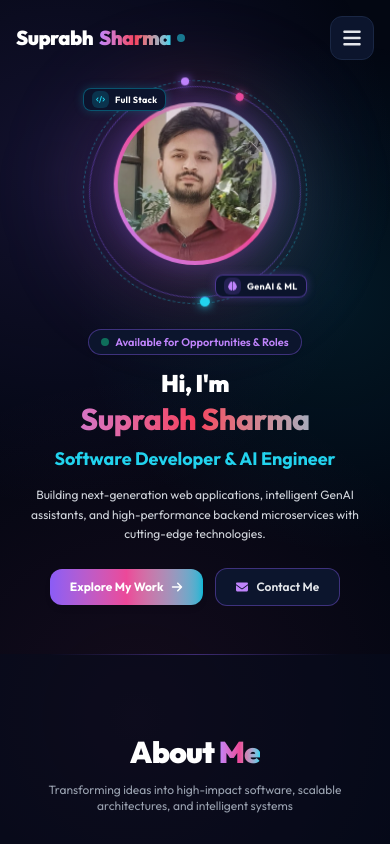
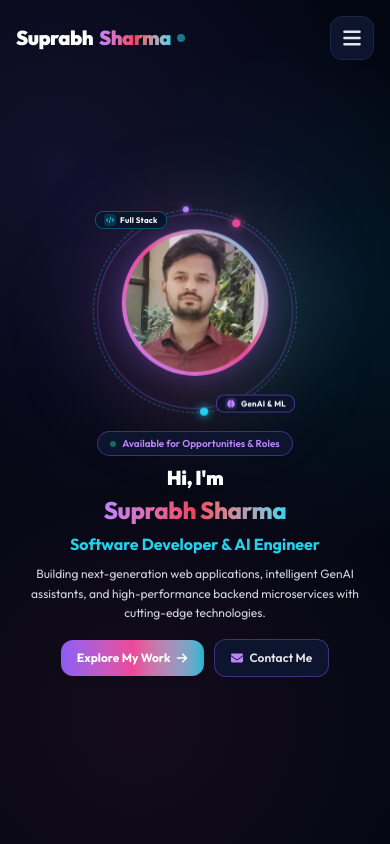
Before and after one commit to SuprabhSharma/Web_Portfolio, a React (Vite) app: page / in a window 390 px wide. Shown: the top 844 px of the page. Built offline with nearby package versions, Linux system fonts and the light colour scheme.

Commit message:
fix(viewport): set exact 100svh height for home section to prevent about section bleeding on mobile

```diff
--- a/src/components/Hero.jsx
+++ b/src/components/Hero.jsx
@@ -6,77 +6,77 @@ const Hero = () => {
   return (
     <section
       id='home'
-      className='flex items-center pt-20 pb-12 sm:pt-24 sm:pb-16 md:min-h-screen md:py-24 relative overflow-hidden'
+      className='min-h-svh w-full flex flex-col justify-center items-center pt-16 pb-6 sm:pt-20 sm:pb-8 relative overflow-hidden'
     >
-      <div className="max-w-7xl mx-auto px-4 sm:px-6 lg:px-8 flex flex-col-reverse md:flex-row items-center justify-between gap-6 sm:gap-8 md:gap-12 w-full">
+      <div className="max-w-7xl mx-auto px-4 sm:px-6 lg:px-8 flex flex-col-reverse md:flex-row items-center justify-between gap-4 sm:gap-6 md:gap-12 w-full my-auto">
 
         {/* Left Side Content (Text & CTAs) */}
-        <div className="w-full md:w-3/5 text-center md:text-left z-10">
+        <div className="w-full md:w-3/5 text-center md:text-left z-10 flex flex-col items-center md:items-start">
 
           {/* Status Badge */}
-          <div className="inline-flex items-center gap-1.5 px-3 py-1 rounded-full bg-dark-300 border border-purple/40 text-[11px] sm:text-xs font-semibold text-purple-light shadow-sm mb-3 sm:mb-4">
-            <span className="w-2 h-2 rounded-full bg-green animate-pulse"></span>
+          <div className="inline-flex items-center gap-1.5 px-3 py-1 rounded-full bg-dark-300 border border-purple/40 text-[10px] sm:text-xs font-semibold text-purple-light shadow-sm mb-2 sm:mb-3 md:mb-4">
+            <span className="w-1.5 h-1.5 sm:w-2 sm:h-2 rounded-full bg-green animate-pulse"></span>
             <span>Available for Opportunities & Roles</span>
           </div>
 
-          <h1 className="font-black leading-tight mb-2 sm:mb-3 tracking-tight">
-            <span className="block text-2xl sm:text-4xl md:text-5xl lg:text-6xl text-white">
+          <h1 className="font-black leading-tight mb-1.5 sm:mb-2 md:mb-3 tracking-tight">
+            <span className="block text-xl sm:text-3xl md:text-5xl lg:text-6xl text-white">
               Hi, I'm
             </span>
-            <span className="mt-0.5 sm:mt-1 block text-3xl sm:text-5xl md:text-6xl lg:text-7xl font-extrabold bg-gradient-to-r from-purple-light via-pink-hot to-cyan-glow bg-clip-text text-transparent">
+            <span className="mt-0.5 block text-2xl sm:text-4xl md:text-6xl lg:text-7xl font-extrabold bg-gradient-to-r from-purple-light via-pink-hot to-cyan-glow bg-clip-text text-transparent">
               Suprabh Sharma
             </span>
           </h1>
 
-          <div className="mb-3 sm:mb-4 max-w-full overflow-hidden flex justify-center md:justify-start">
-            <h2 className='text-lg sm:text-2xl md:text-4xl font-bold typewriter text-cyan-glow'>
+          <div className="mb-2 sm:mb-3 md:mb-4 max-w-full overflow-hidden flex justify-center md:justify-start">
+            <h2 className='text-base sm:text-xl md:text-3xl lg:text-4xl font-bold typewriter text-cyan-glow'>
               Software Developer & AI Engineer
             </h2>
           </div>
 
-          <p className='text-xs sm:text-sm md:text-base lg:text-lg text-gray-300 mb-6 sm:mb-7 max-w-xl mx-auto md:mx-0 leading-relaxed'>
+          <p className='text-xs sm:text-sm md:text-base lg:text-lg text-gray-300 mb-4 sm:mb-6 md:mb-8 max-w-lg mx-auto md:mx-0 leading-relaxed'>
             Building next-generation web applications, intelligent GenAI assistants, and high-performance backend microservices with cutting-edge technologies.
           </p>
 
-          <div className='flex flex-wrap gap-3 sm:gap-4 items-center justify-center md:justify-start'>
+          <div className='flex flex-wrap gap-2.5 sm:gap-3.5 items-center justify-center md:justify-start'>
             <a
               href='#projects'
-              className='inline-flex items-center gap-2 px-5 py-2.5 sm:px-7 sm:py-3.5 bg-gradient-to-r from-purple via-pink to-cyan text-white text-xs sm:text-sm md:text-base font-bold rounded-xl shadow-md hover:scale-105 active:scale-95 transition-transform duration-150'
+              className='inline-flex items-center gap-1.5 sm:gap-2 px-4 py-2.5 sm:px-6 sm:py-3 bg-gradient-to-r from-purple via-pink to-cyan text-white text-xs sm:text-sm font-bold rounded-xl shadow-md hover:scale-105 active:scale-95 transition-transform duration-150'
             >
               <span>Explore My Work</span>
-              <FaArrowRight className='text-xs sm:text-sm' />
+              <FaArrowRight className='text-xs' />
             </a>
 
             <a
               href='#contact'
-              className='inline-flex items-center gap-2 px-5 py-2.5 sm:px-6 sm:py-3.5 bg-dark-300 border border-purple/40 text-gray-200 text-xs sm:text-sm md:text-base font-semibold rounded-xl hover:bg-purple/20 hover:border-purple hover:text-white active:scale-95 transition-all duration-150'
+              className='inline-flex items-center gap-1.5 sm:gap-2 px-4 py-2.5 sm:px-5 sm:py-3 bg-dark-300 border border-purple/40 text-gray-200 text-xs sm:text-sm font-semibold rounded-xl hover:bg-purple/20 hover:border-purple hover:text-white active:scale-95 transition-all duration-150'
             >
-              <FaEnvelope className='text-purple-light text-xs sm:text-sm' />
+              <FaEnvelope className='text-purple-light text-xs' />
               <span>Contact Me</span>
             </a>
           </div>
         </div>
 
         {/* Right Side 4D Cyber-Hologram Avatar */}
-        <div className="w-full md:w-2/5 flex justify-center items-center pt-2 pb-2 sm:py-4">
-          <div className="relative w-52 h-52 sm:w-64 sm:h-64 md:w-80 md:h-80 lg:w-92 lg:h-92 flex items-center justify-center pointer-events-none select-none">
+        <div className="w-full md:w-2/5 flex justify-center items-center py-2 sm:py-4">
+          <div className="relative w-48 h-48 sm:w-60 sm:h-60 md:w-76 md:h-76 lg:w-88 lg:h-88 flex items-center justify-center pointer-events-none select-none">
 
             {/* 4D Outer Cosmic Halo */}
             <div className="absolute inset-0 rounded-full bg-gradient-to-r from-purple/25 via-pink-hot/20 to-cyan/25 blur-2xl pointer-events-none scale-105" />
 
             {/* 4D Orbital Ring 1 */}
-            <div className="animate-orbit-spin absolute inset-[-8px] sm:inset-[-12px] md:inset-[-14px] rounded-full border border-dashed border-cyan-glow/40 pointer-events-none">
-              <div className="absolute -top-1 left-1/2 -translate-x-1/2 w-2.5 h-2.5 sm:w-3 sm:h-3 rounded-full bg-cyan-glow shadow-[0_0_10px_#22D3EE]"></div>
-              <div className="absolute -bottom-1 left-1/2 -translate-x-1/2 w-2 h-2 rounded-full bg-purple-light shadow-[0_0_8px_#8B5CF6]"></div>
+            <div className="animate-orbit-spin absolute inset-[-6px] sm:inset-[-10px] md:inset-[-12px] rounded-full border border-dashed border-cyan-glow/40 pointer-events-none">
+              <div className="absolute -top-1 left-1/2 -translate-x-1/2 w-2 h-2 sm:w-2.5 sm:h-2.5 rounded-full bg-cyan-glow shadow-[0_0_8px_#22D3EE]"></div>
+              <div className="absolute -bottom-1 left-1/2 -translate-x-1/2 w-1.5 h-1.5 sm:w-2 sm:h-2 rounded-full bg-purple-light shadow-[0_0_6px_#8B5CF6]"></div>
             </div>
 
             {/* 4D Orbital Ring 2 */}
-            <div className="animate-orbit-reverse absolute inset-[-2px] sm:inset-[-4px] md:inset-[-5px] rounded-full border border-purple/40 pointer-events-none">
-              <div className="absolute top-1/2 -left-1 sm:-left-1.5 -translate-y-1/2 w-2 h-2 sm:w-2.5 sm:h-2.5 rounded-full bg-pink shadow-[0_0_10px_#EC4899]"></div>
+            <div className="animate-orbit-reverse absolute inset-[-2px] sm:inset-[-3px] md:inset-[-4px] rounded-full border border-purple/40 pointer-events-none">
+              <div className="absolute top-1/2 -left-1 sm:-left-1.5 -translate-y-1/2 w-2 h-2 rounded-full bg-pink shadow-[0_0_8px_#EC4899]"></div>
             </div>
 
             {/* 4D Floating Avatar Core */}
-            <div className="animate-float-4d relative w-40 h-40 sm:w-48 sm:h-48 md:w-64 md:h-64 lg:w-72 lg:h-72 rounded-full p-1 bg-gradient-to-tr from-purple-light via-pink to-cyan-glow shadow-[0_0_30px_rgba(139,92,246,0.35)] group pointer-events-auto">
+            <div className="animate-float-4d relative w-36 h-36 sm:w-46 sm:h-46 md:w-60 md:h-60 lg:w-68 lg:h-68 rounded-full p-1 bg-gradient-to-tr from-purple-light via-pink to-cyan-glow shadow-[0_0_25px_rgba(139,92,246,0.35)] group pointer-events-auto">
               <div className="w-full h-full rounded-full overflow-hidden bg-dark-100 relative">
                 <img
                   src={assets.profileImg}
@@ -93,19 +93,19 @@ const Hero = () => {
             </div>
 
             {/* 4D Floating Spatial Badge 1 */}
-            <div className="animate-badge-1 absolute top-1 -left-2 sm:-left-3 z-20 flex items-center gap-1.5 px-2 py-0.5 sm:px-3 sm:py-1.5 rounded-lg sm:rounded-xl bg-dark-300/95 border border-cyan/40 shadow-[0_0_10px_rgba(6,182,212,0.25)] backdrop-blur-sm pointer-events-auto">
-              <div className="p-1 rounded-md sm:rounded-lg bg-cyan/20 text-cyan-glow text-[9px] sm:text-xs">
+            <div className="animate-badge-1 absolute top-0 -left-1 sm:-left-2 z-20 flex items-center gap-1 px-2 py-0.5 sm:px-2.5 sm:py-1 rounded-lg bg-dark-300/95 border border-cyan/40 shadow-sm backdrop-blur-sm pointer-events-auto">
+              <div className="p-0.5 rounded bg-cyan/20 text-cyan-glow text-[8px] sm:text-[10px]">
                 <FaCode />
               </div>
-              <span className="text-[9px] sm:text-xs font-bold text-white tracking-wide">Full Stack</span>
+              <span className="text-[8px] sm:text-[10px] font-bold text-white tracking-wide">Full Stack</span>
             </div>
 
             {/* 4D Floating Spatial Badge 2 */}
-            <div className="animate-badge-2 absolute bottom-1 -right-2 sm:-right-3 z-20 flex items-center gap-1.5 px-2 py-0.5 sm:px-3 sm:py-1.5 rounded-lg sm:rounded-xl bg-dark-300/95 border border-purple/50 shadow-[0_0_10px_rgba(139,92,246,0.3)] backdrop-blur-sm pointer-events-auto">
-              <div className="p-1 rounded-md sm:rounded-lg bg-purple/20 text-purple-light text-[9px] sm:text-xs">
+            <div className="animate-badge-2 absolute bottom-0 -right-1 sm:-right-2 z-20 flex items-center gap-1 px-2 py-0.5 sm:px-2.5 sm:py-1 rounded-lg bg-dark-300/95 border border-purple/50 shadow-sm backdrop-blur-sm pointer-events-auto">
+              <div className="p-0.5 rounded bg-purple/20 text-purple-light text-[8px] sm:text-[10px]">
                 <FaBrain />
               </div>
-              <span className="text-[9px] sm:text-xs font-bold text-white tracking-wide">GenAI & ML</span>
+              <span className="text-[8px] sm:text-[10px] font-bold text-white tracking-wide">GenAI & ML</span>
             </div>
 
           </div>
```
